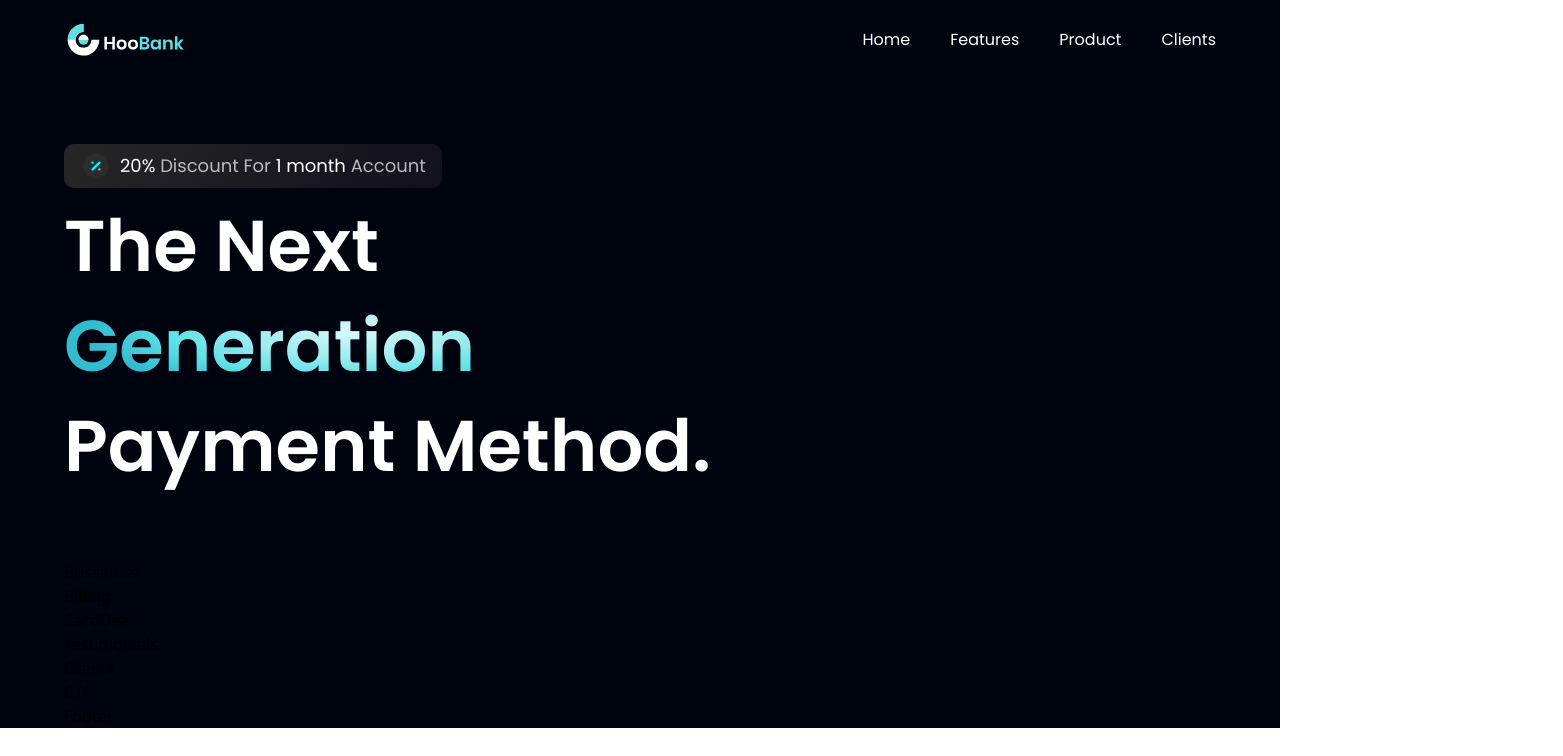
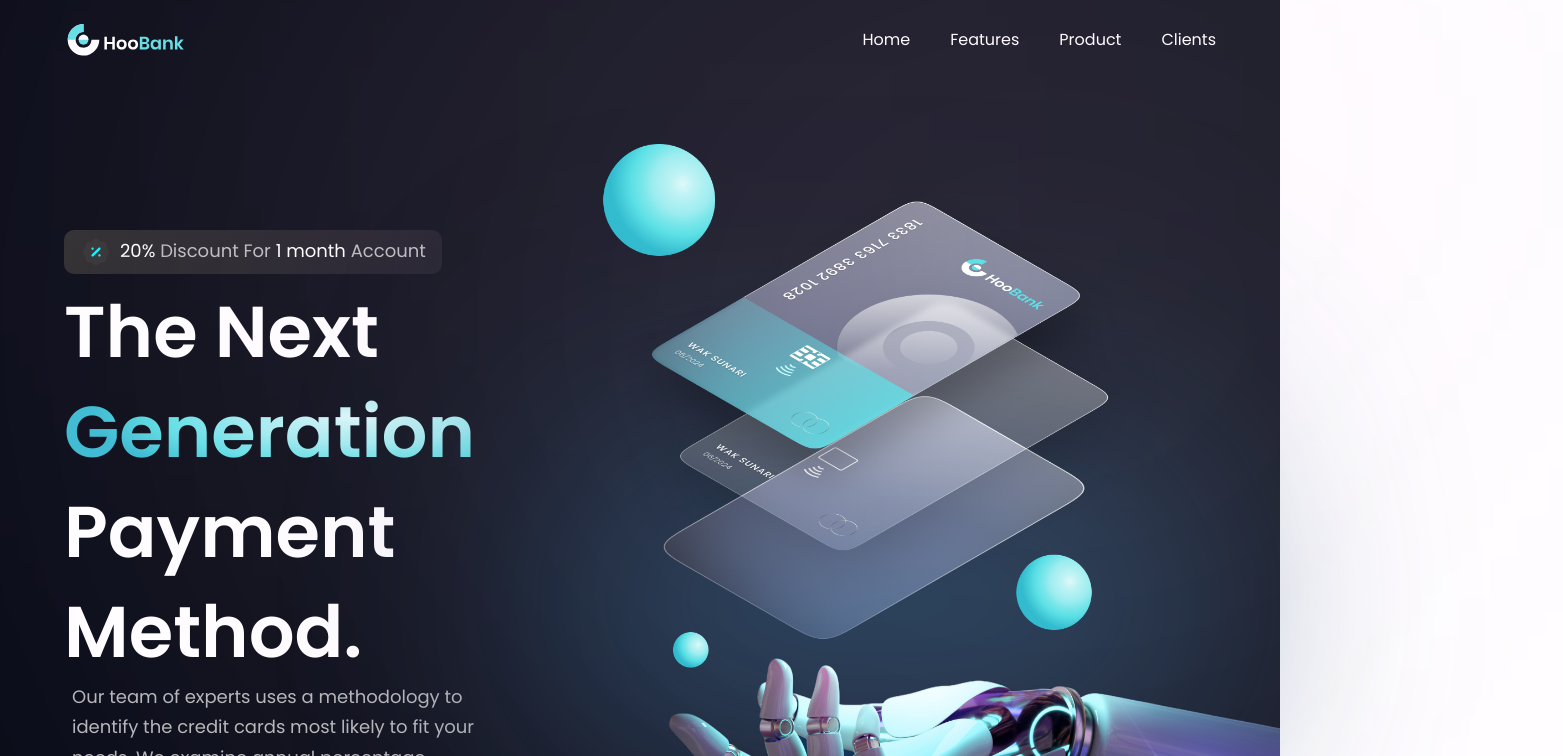
Before and after one commit to mediolano/modern-page, a React (Vite) app: page / in a window 1280 px wide. Shown: the top 756 px of the page, 1563 px wide, since content can reach past the window. Built offline with nearby package versions, Linux system fonts and the light colour scheme.

Commit message:
Add gradients to hero section

```diff
--- a/src/components/Hero.jsx
+++ b/src/components/Hero.jsx
@@ -20,6 +20,20 @@
           <br className="sm:block hidden" /> Payment Method.
         </h1>
       </div>
+      <p className={`${styles.paragraph} ml-2`}>
+        Our team of experts uses a methodology to identify the credit cards most
+        likely to fit your needs. We examine annual perccntage rates.
+      </p>
+    </div>
+    <div>
+      <img
+        src={robot}
+        alt="robot"
+        className="w-[100%] h-[100%] relative z-[5]"
+      />
+      <div className="absolute z-[0] w-[40%] h-[35%] top-0 pink__gradient" />
+      <div className="absolute z-[1] w-[80%] h-[80%] rounded-full bottom-40 white__gradient" />
+      <div className="absolute z-[0] w-[50%] h-[50%] right-20 bottom-20 blue__gradient" />
     </div>
   </section>
 );
```
